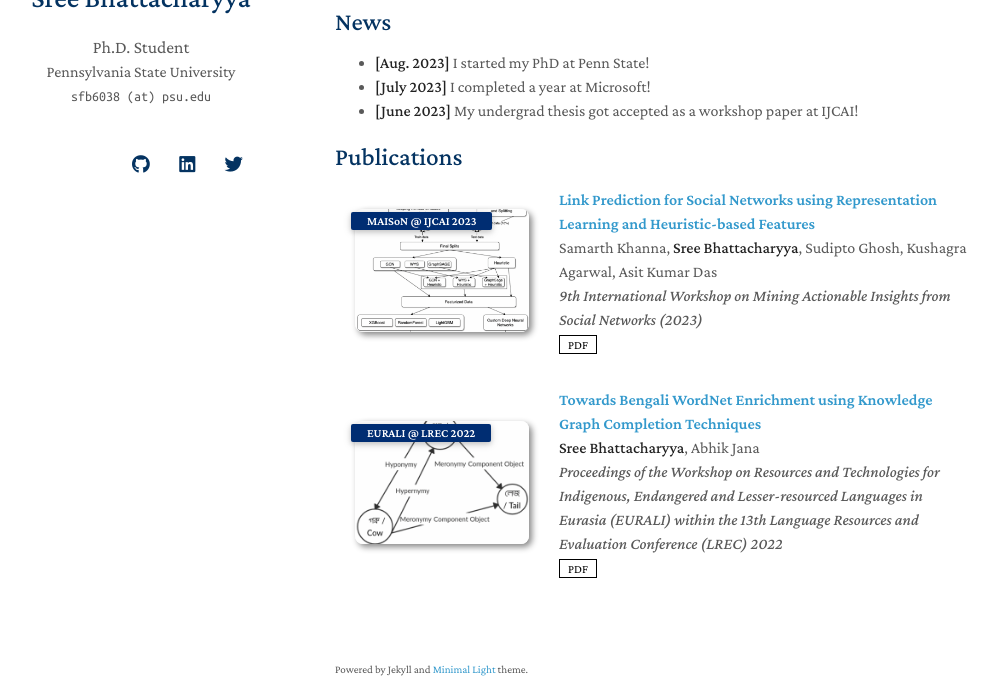
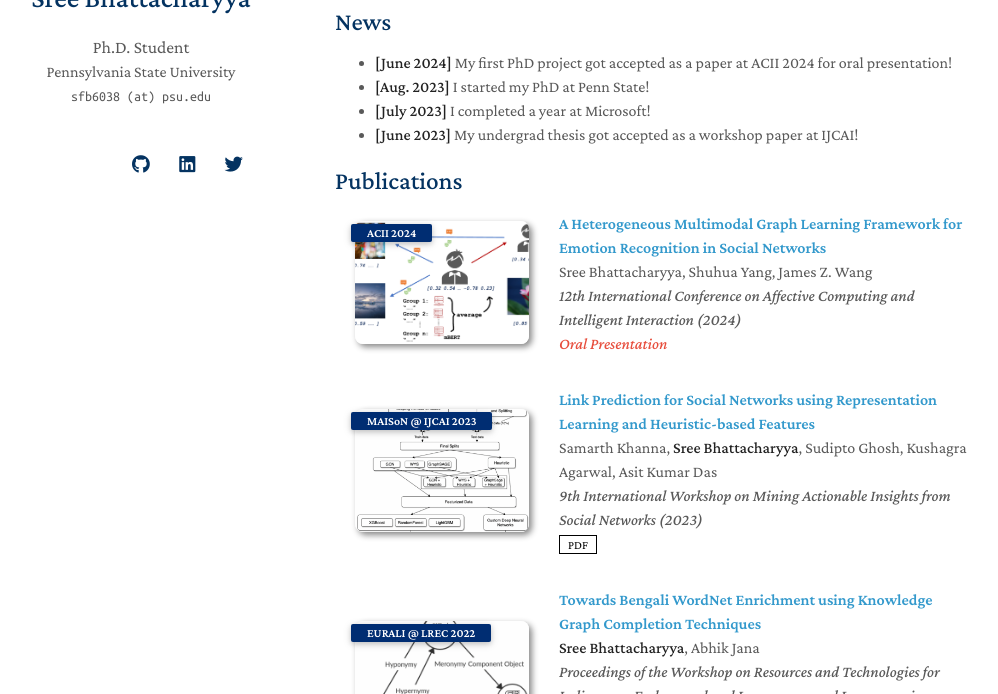
Before and after one commit to sreebhattacharyya/sreebhattacharyya.github.io, a Jekyll site: the page built from index.md, in a window 1280 px wide and 900 px high, scrolled down 517 px, cut to the strip 206-900 px from the top of the window. Shown: the whole strip, without its empty margins (135-1133 px from the left). Built offline with Jekyll 4.4.1, drawn with Linux system fonts in a browser that asks for light colours; nearby versions of some CDN libraries; a style sheet for code colours, icons or effects is not loaded; our own code applies the rules of GitHub Pages for plain Markdown files.

Commit message:
Update ACII

```diff
--- a/_data/publications.yml
+++ b/_data/publications.yml
@@ -1,4 +1,14 @@
 main:
+
+  - title: "A Heterogeneous Multimodal Graph Learning Framework for Emotion Recognition in Social Networks"
+    authors: Sree Bhattacharyya, Shuhua Yang, James Z. Wang
+    conference_short: ACII 2024
+    conference: 12th International Conference on Affective Computing and Intelligent Interaction (2024)
+    pdf:
+    code:
+    bibtex:
+    image: assets/img/ACII_Image.png
+    notes: Oral Presentation
 
   - title: "Link Prediction for Social Networks using Representation Learning and Heuristic-based Features"
     authors: Samarth Khanna, <strong>Sree Bhattacharyya</strong>, Sudipto Ghosh, Kushagra Agarwal, Asit Kumar Das
--- a/index.md
+++ b/index.md
@@ -20,6 +20,7 @@ I am very active on most socials, particularly E-mail and Twitter. If you are in
 
 ## News
 
+- **[June 2024]** My first PhD project got accepted as a paper at ACII 2024 for oral presentation!
 - **[Aug. 2023]** I started my PhD at Penn State!
 - **[July 2023]** I completed a year at Microsoft!
 - **[June 2023]** My undergrad thesis got accepted as a workshop paper at IJCAI!
```
Also changed, not shown: assets/img/ACII_image.png (added).
